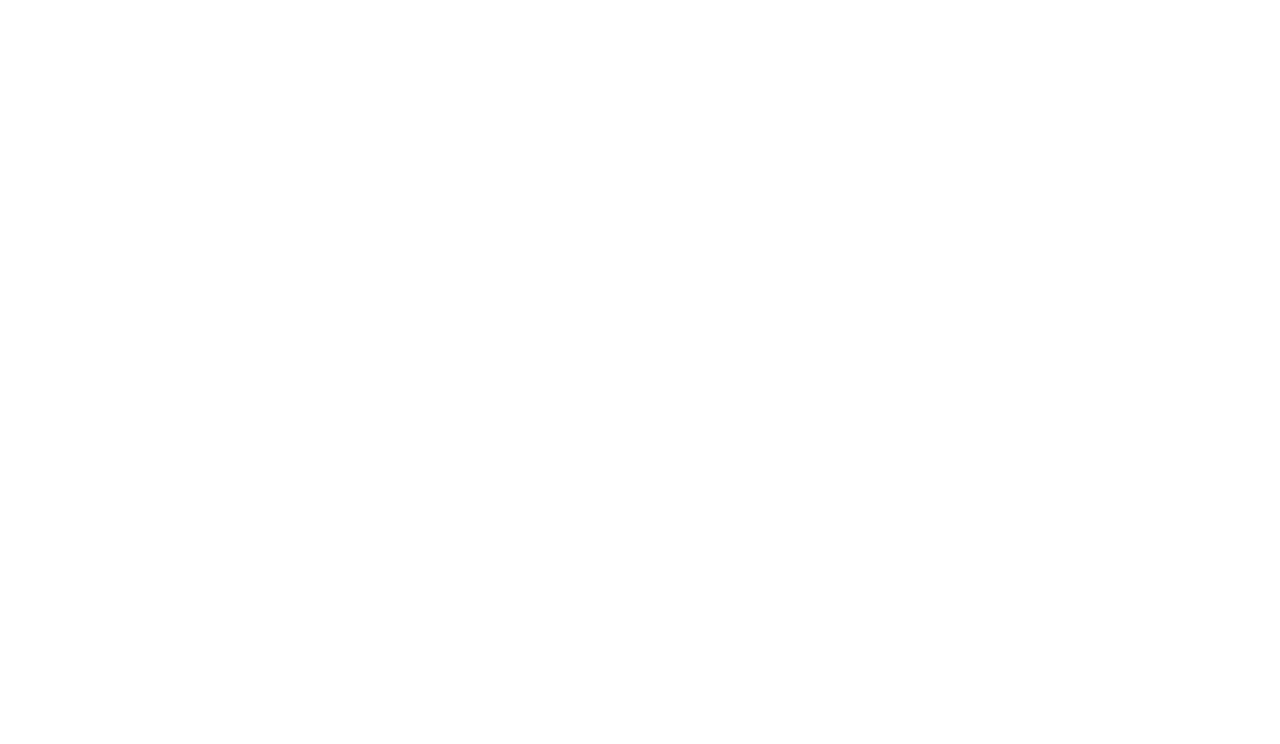
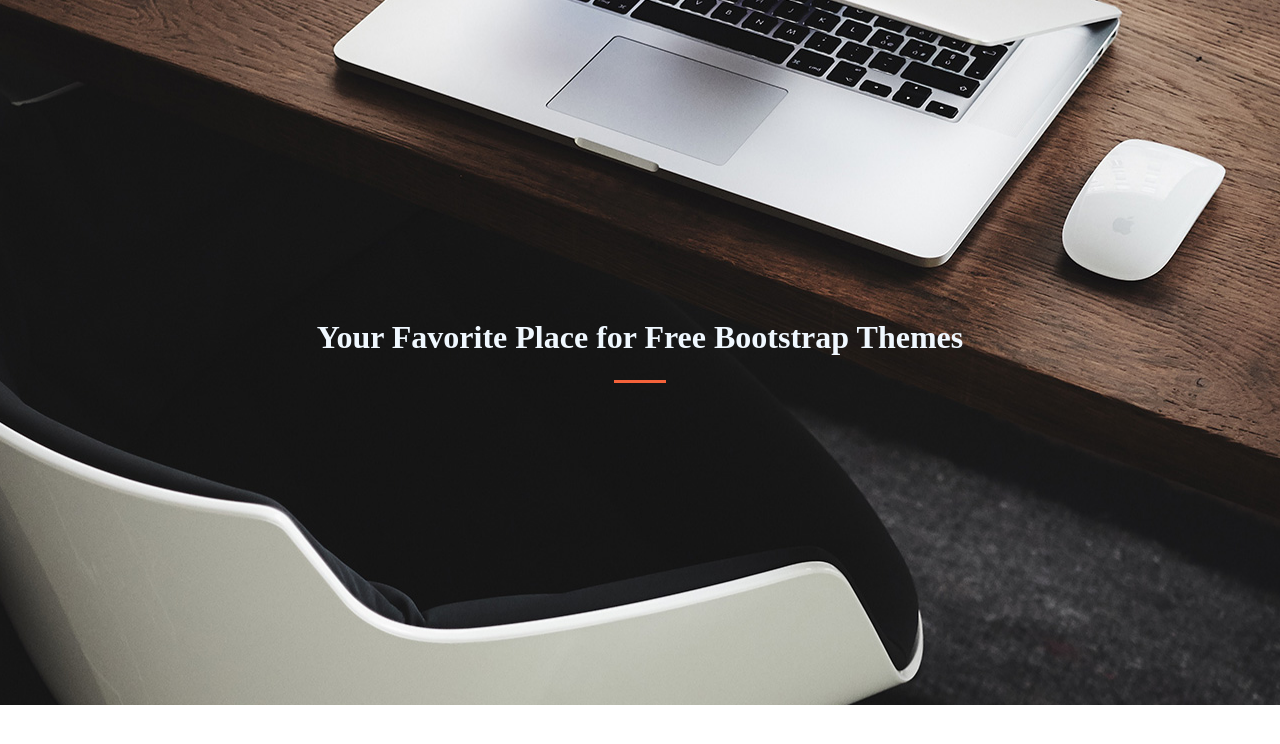
Before and after one commit to Qafar/garage-tasks, a plain HTML site: page w3-t2/index.html in a window 1280 px wide. Drawn offline with Linux system fonts and the light colour scheme.

Commit message:
Added sample HTML and CSS

```diff
--- a/w3-t2/index.html
+++ b/w3-t2/index.html
@@ -3,9 +3,17 @@
 <head>
     <meta charset="UTF-8">
     <meta name="viewport" content="width=device-width, initial-scale=1.0">
+    <link rel="stylesheet" href="./src/style/style.css">
     <title>Document</title>
 </head>
 <body>
+    <div class="header">
+        <h1>Your Favorite Place for Free Bootstrap Themes</h1>
+        <hr>
 
+    </div>
+
+
+    <footer></footer>
 </body>
 </html>
--- a/w3-t2/src/style/style.css
+++ b/w3-t2/src/style/style.css
@@ -0,0 +1,22 @@
+@import url("./normalize.css");
+
+.header {
+    padding: 18.6rem;
+    background-image: url(../img/bg-masthead.jpg);
+    background-repeat: no-repeat;
+    background-position: center;
+    text-align: center;
+}
+
+.header h1 {
+    color: aliceblue;
+}
+
+.header hr {
+    height: 0.2rem;
+    max-width: 3.25rem;
+    margin: 1.5rem auto;
+    background-color: #f4623a;
+    opacity: 1;
+    border: none;
+}
```
Also changed, not shown: w3-t2/src/img/bg-masthead.jpg (added).
